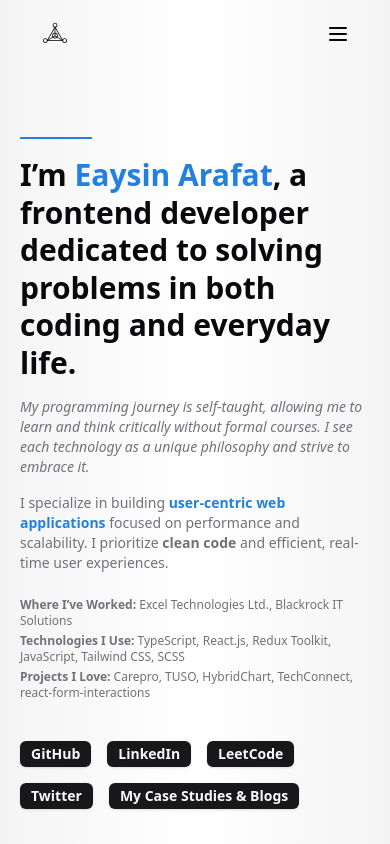
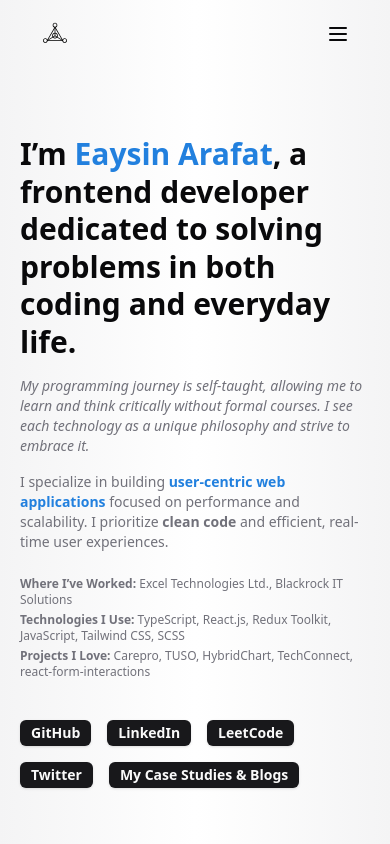
Before and after one commit to eaysin-dev/eaysin-io, a Next.js app: page / in a window 390 px wide. Shown: the top 844 px of the page. Built offline with nearby package versions, Linux system fonts and the light colour scheme.

Commit message:
update hero section for responsive

```diff
--- a/components/sections/hero/hero.tsx
+++ b/components/sections/hero/hero.tsx
@@ -9,7 +9,7 @@ const Hero = () => {
       id="hero"
       className="s-hero h-screen relative w-full overflow-hidden z-10"
     >
-      <div className="h-full relative px-5 md:px-6 lg:px-7 xl:px-36 pt-[18.5vh] sm:pt-[22vh] md:pt-[25vh] lg:pt-[24vh] xl:pt-[28vh] 2xl:pt-[32vh] bg-gradient-to-r from-[hsl(var(--muted))] via-[hsl(var(--background))] to-[hsl(var(--muted))]">
+      <div className="h-full relative px-5 md:px-6 lg:px-7 xl:px-36 pt-[16vh] sm:pt-[22vh] md:pt-[25vh] lg:pt-[24vh] xl:pt-[28vh] 2xl:pt-[32vh]">
         <Typography
           variant="display1"
           className="text-3xl md:text-5xl lg:text-6xl font-bold text-foreground leading-tight md:leading-snug "
@@ -17,7 +17,6 @@ const Hero = () => {
           I’m <span className="text-baseColor">Eaysin Arafat</span>, a frontend
           developer dedicated to solving problems in both coding and everyday
           life.
-          <span className="absolute top-[-1.2rem] left-0 h-[2px] w-[4.5rem] bg-baseColor"></span>
         </Typography>
 
         <p className="mt-4 text-sm md:text-base lg:text-lg font-medium text-muted-foreground italic">
```
